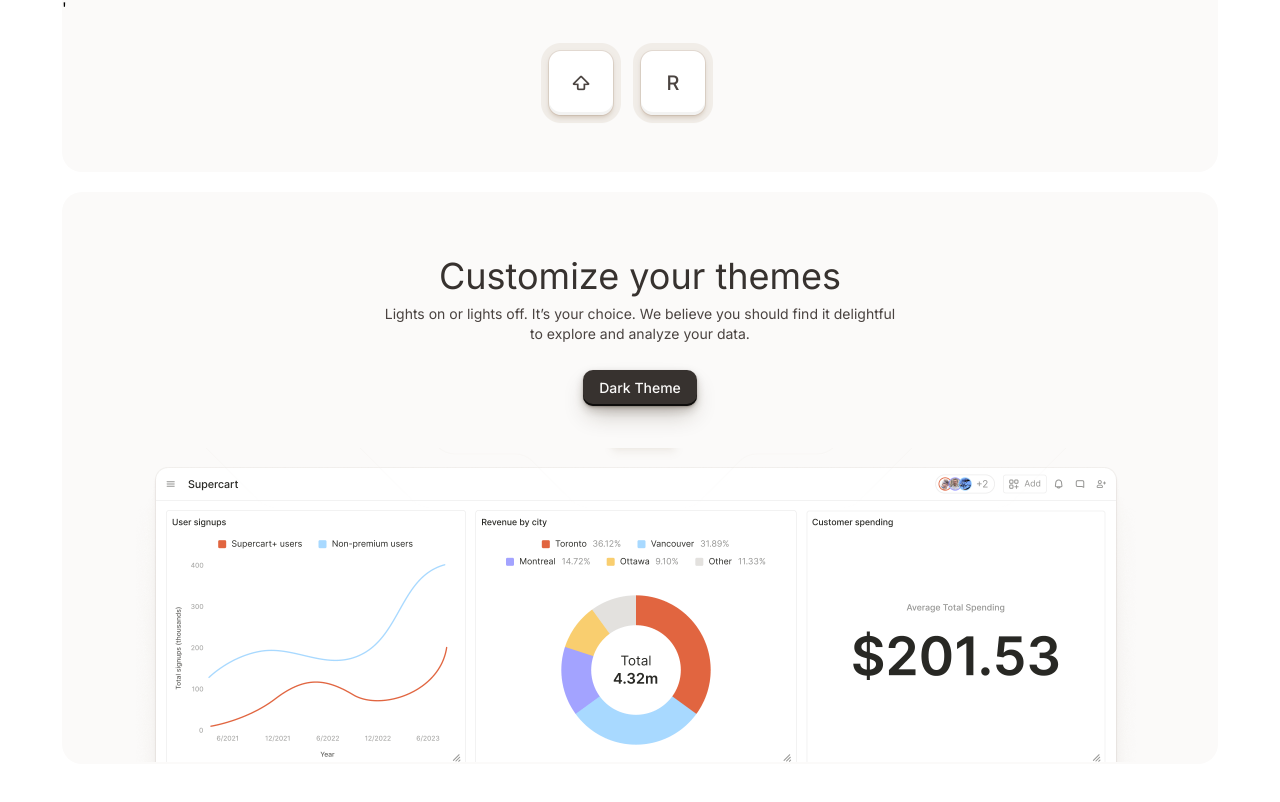
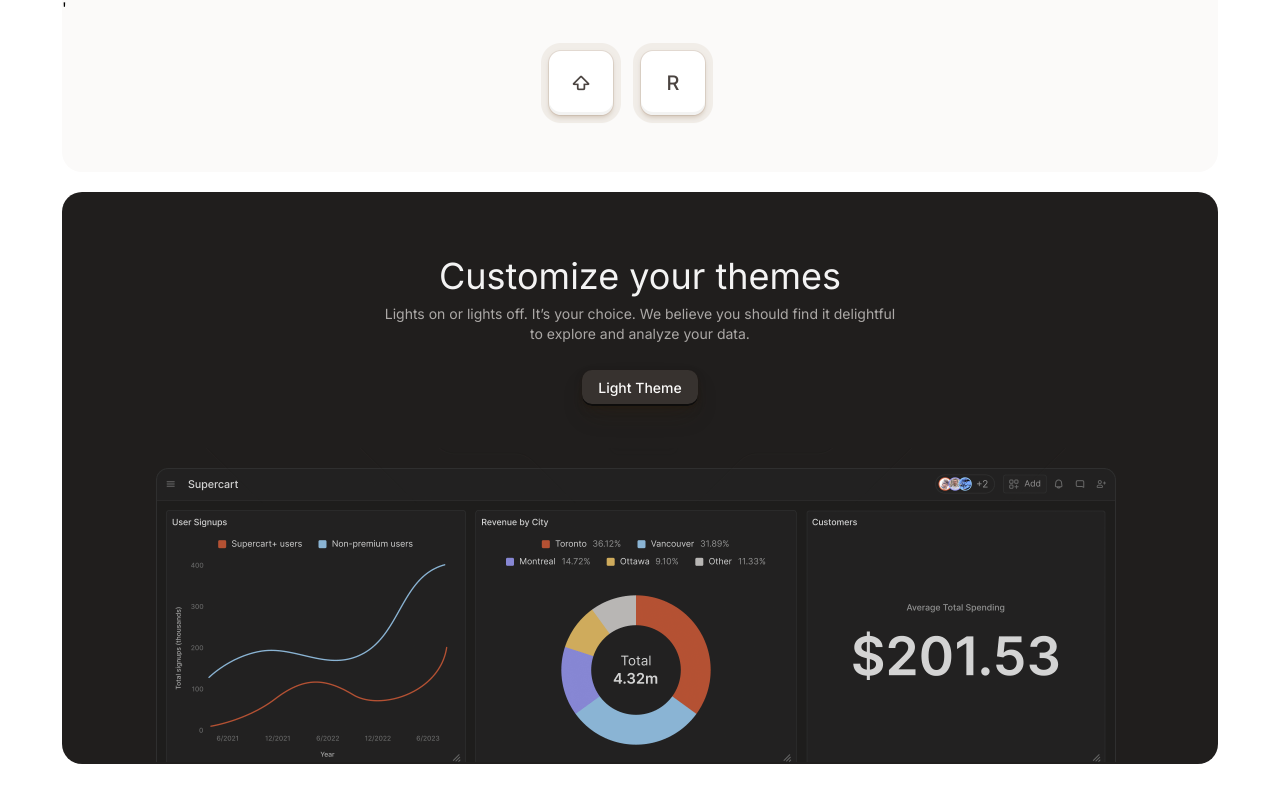
Before and after one commit to Divyendra-S/temo-landing, a Next.js app: page / in a window 1280 px wide. Shown: the part 6667-7469 px from the top of the page. Built offline with nearby package versions, Linux system fonts and the light colour scheme.

Commit message:
small change

```diff
--- a/components/Theme.tsx
+++ b/components/Theme.tsx
@@ -3,7 +3,7 @@ import LightTheme from './LightTheme'
 import DarkTheme from './DarkTheme'
 
 const Theme = () => {
-  const [theme,setTheme] = useState("light")
+  const [theme,setTheme] = useState("Dark")
   return (
     <div>
       {theme === "light" ? <LightTheme setTheme={setTheme}/> : <DarkTheme setTheme={setTheme}/>}
```
